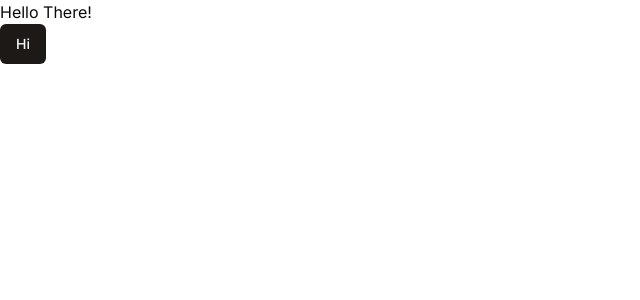
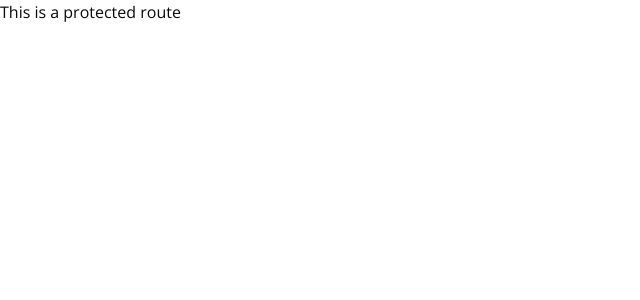
Before and after one commit to HafizMuneeb/discord, a Next.js app: page / in a window 1280 px wide. Shown: the top 300 px of the page, without its empty margins (0-640 px from the left). Built offline with nearby package versions, Linux system fonts and the light colour scheme.

Commit message:
installing clerk

```diff
--- /dev/null
+++ b/app/(main)/(routes)/page.tsx
@@ -0,0 +1,8 @@
+
+export default function Home() {
+  return (
+    <div>
+      This is a protected route
+    </div>
+  )
+}
--- a/app/layout.tsx
+++ b/app/layout.tsx
@@ -1,12 +1,12 @@
 import type { Metadata } from 'next'
-import { Inter } from 'next/font/google'
+import { Open_Sans } from 'next/font/google'
 import './globals.css'
 
-const inter = Inter({ subsets: ['latin'] })
+const font = Open_Sans({ subsets: ['latin'] })
 
 export const metadata: Metadata = {
-  title: 'Create Next App',
-  description: 'Generated by create next app',
+  title: 'Discord',
+  description: 'Team Chat Application',
 }
 
 export default function RootLayout({
@@ -16,7 +16,7 @@
 }) {
   return (
     <html lang="en">
-      <body className={inter.className}>{children}</body>
+      <body className={font.className}>{children}</body>
     </html>
   )
 }
--- a/app/page.tsx
+++ /dev/null
@@ -1,11 +0,0 @@
-import { Button } from "@/components/ui/button";
-
-
-export default function Home() {
-  return (
-    <div>
-      <h1>Hello There!</h1>
-      <Button>Hi</Button>
-    </div>
-  )
-}
--- a/package.json
+++ b/package.json
@@ -9,6 +9,7 @@
     "lint": "next lint"
   },
   "dependencies": {
+    "@clerk/nextjs": "^4.25.6",
     "@radix-ui/react-slot": "^1.0.2",
     "class-variance-authority": "^0.7.0",
     "clsx": "^2.0.0",
```
Also changed, not shown: app/(auth)/layout.tsx (added), 1 other file (tests, documents, lock files or other folders).
